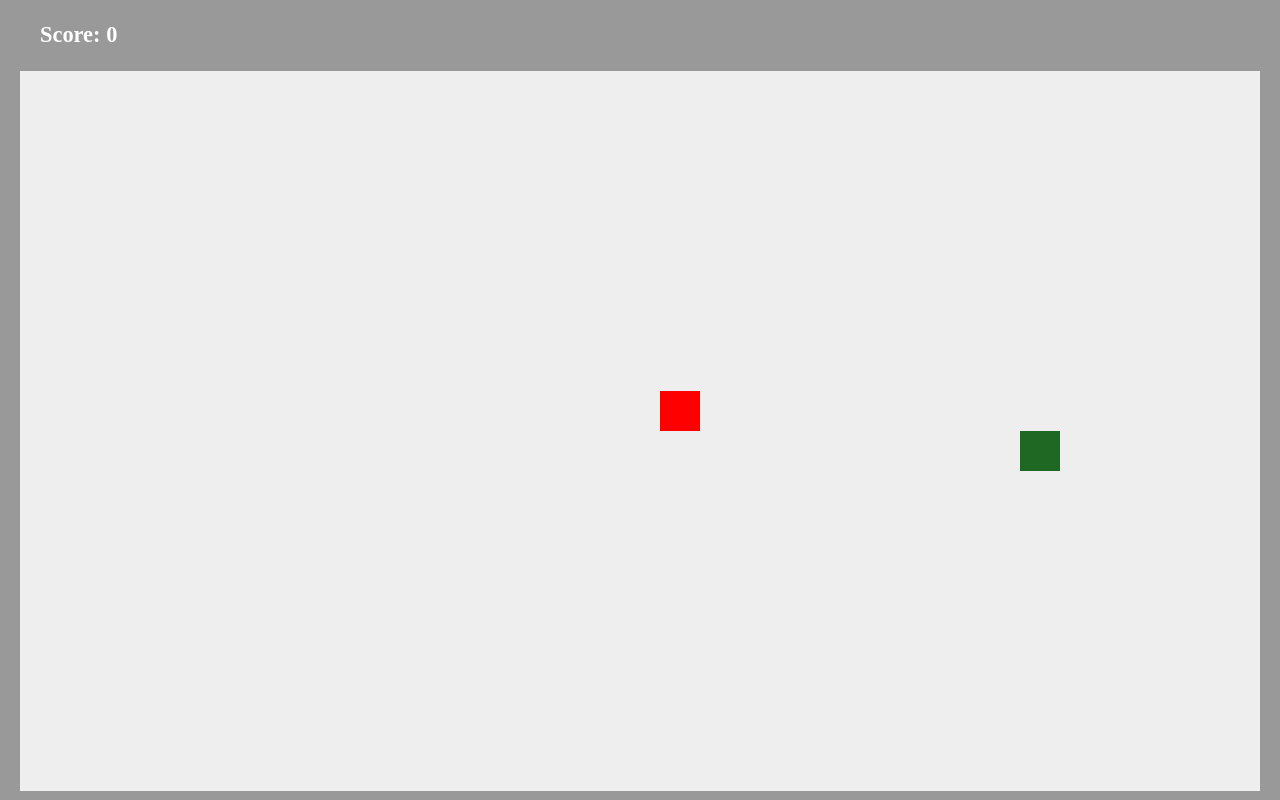
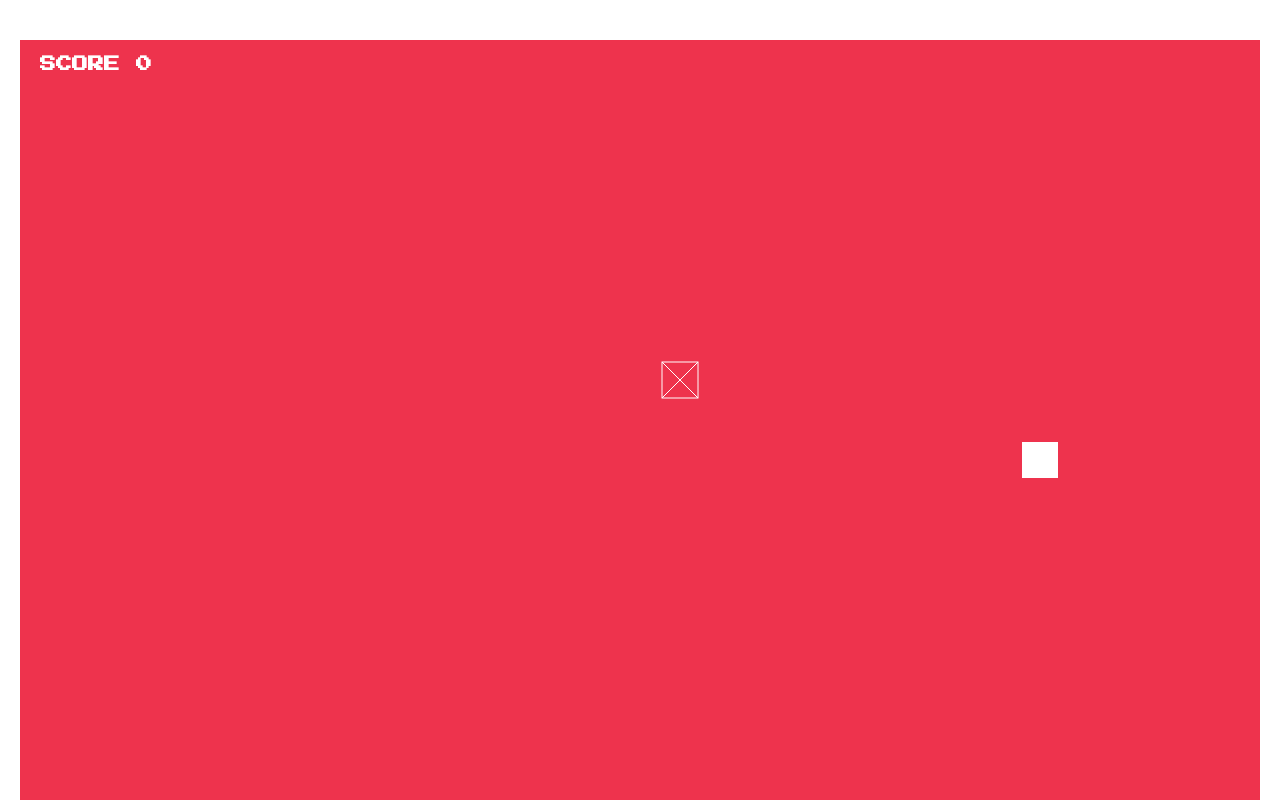
Before and after one commit to kingdido999/snake, a plain HTML site: page index.html in a window 1280 px wide. Drawn offline with Linux system fonts and the light colour scheme.

Commit message:
improve view; update food generation algorithm

```diff
--- a/app.js
+++ b/app.js
@@ -5,9 +5,11 @@ const FPS_MIN = 6;
 const FPS_MAX = 24;
 const CHUNK_WIDTH = 40;
 const CHUNK_HEIGHT = 40;
-const SNAKE_HEAD_COLOR = '#1e6823';
-const SNAKE_BODY_COLOR = '#44a340';
-const FOOD_COLOR = 'red';
+const BACKGROUND_COLOR = '#fff';
+const CANVAS_COLOR = '#ee334d';
+const SNAKE_HEAD_COLOR = '#fff';
+const SNAKE_BODY_COLOR = '#fff';
+const FOOD_COLOR = '#fff';
 const DIR = {
   left: 'Left',
   right: 'Right',
@@ -15,16 +17,12 @@ const DIR = {
   down: 'Down'
 };
 
-var s, f, t;
-var fps = FPS_MIN;
-var isPaused = false;
-var stats = {
-  score: 0
-}
+var t;
 
 // Building block of snake body and food
 var chunk = function(spec) {
   var that = {};
+  var padding = spec.padding || 2;
 
   that.getX = function() { return spec.x; }
   that.getY = function() { return spec.y; }
@@ -34,7 +32,7 @@ var chunk = function(spec) {
   that.setColor = function(color) { spec.color = color; }
   that.draw = function() {
     ctx.fillStyle = spec.color;
-    ctx.fillRect(spec.x, spec.y, spec.width, spec.height);
+    ctx.fillRect(spec.x+padding, spec.y+padding, spec.width-padding*2, spec.height-padding*2);
   };
   that.clear = function() {
     ctx.clearRect(spec.x, spec.y, spec.width, spec.height);
@@ -44,6 +42,19 @@ var chunk = function(spec) {
 
 var food = function(spec) {
   var that = chunk(spec);
+  var padding = spec.padding || 2;
+
+  that.draw = function() {
+    ctx.strokeStyle = spec.color;
+    ctx.strokeRect(spec.x+padding, spec.y+padding, spec.width-padding*2, spec.height-padding*2);
+    ctx.beginPath();
+    ctx.moveTo(spec.x+padding, spec.y+padding);
+    ctx.lineTo(spec.x+spec.width-padding, spec.y+spec.height-padding);
+    ctx.moveTo(spec.x+spec.width-padding, spec.y+padding);
+    ctx.lineTo(spec.x+padding, spec.y+spec.height-padding);
+    ctx.closePath();
+    ctx.stroke();
+  }
   return that;
 }
 
@@ -69,12 +80,48 @@ var snake = function(spec) {
   that.addHead = function(chunk) {
     spec.queue.push(chunk);
   }
+  that.containsChunk = function(chunk) {
+    for (var i = 0; i < spec.queue.length; i++) {
+      if (spec.queue[i].getX() === chunk.getX() && spec.queue[i].getY() === chunk.getY()) return true;
+    }
+
+    return false;
+  }
 
   return that;
 }
 
-function init() {
+var game = function(spec) {
+  var that = {};
+  var isPaused = spec.isPaused || false;
+  var fps = spec.fps || FPS_MIN;
+  var stats = {
+    score: 0
+  }
+  var bgColor = spec.bgColor || BACKGROUND_COLOR;
+  var canvasColor = spec.canvasColor || CANVAS_COLOR;
+  var snakeHeadColor = spec.snakeHeadColor || SNAKE_HEAD_COLOR;
+  var snakeBodyColor = spec.snakeBodyColor || SNAKE_BODY_COLOR;
+  var foodColor = spec.foodColor || FOOD_COLOR;
+  var s, f;
+
+  that.getFPS = function() {
+    return fps;
+  }
+
+  that.getSnake = function() {
+    return s;
+  }
+
+  that.getFood = function() {
+    return f;
+  }
+
+  that.init = function() {
+    canvas.style.backgroundColor = canvasColor;
+    document.body.style.backgroundColor = bgColor;
     ctx.clearRect(0, 0, canvas.width, canvas.height);
+
 
     var headPos = getRandPos(canvas.width, canvas.height, CHUNK_WIDTH, CHUNK_HEIGHT);
     var foodPos = getRandPos(canvas.width, canvas.height, CHUNK_WIDTH, CHUNK_HEIGHT);
@@ -84,11 +131,9 @@ function init() {
       y: headPos.y,
       width: CHUNK_WIDTH,
       height: CHUNK_HEIGHT,
-    color: SNAKE_HEAD_COLOR
+      color: snakeHeadColor
     });
 
-  // Assuming the snake has at least two chunks
-  // at the very beginning
     s = snake({
       speed: CHUNK_WIDTH,
       dir: null,
@@ -100,7 +145,7 @@ function init() {
       y: foodPos.y,
       width: CHUNK_WIDTH,
       height: CHUNK_HEIGHT,
-    color: FOOD_COLOR
+      color: foodColor
     });
 
     // Draw snake and food
@@ -110,10 +155,8 @@ function init() {
     document.getElementById('score').innerHTML = stats.score;
   }
 
-function loop() {
-  t = new Timer(loop, 1000 / fps);
-
-  f.draw();
+  that.loop = function() {
+    t = new Timer(that.loop, 1000 / fps);
 
     // Calculate x and y translation by current speed and direction
     var transX = 0, transY = 0;
@@ -172,7 +215,7 @@ function loop() {
       y: oldHead.getY() + transY,
       width: oldHead.getWidth(),
       height: oldHead.getHeight(),
-    color: SNAKE_HEAD_COLOR
+      color: snakeHeadColor
     });
 
     s.addHead(newHead);
@@ -180,25 +223,12 @@ function loop() {
 
     // Old head now becomes a part of body
     if (s.getLength() > 1) {
-    oldHead.setColor(SNAKE_BODY_COLOR);
+      oldHead.setColor(snakeBodyColor);
       oldHead.draw();
     }
   }
 
-// Generate a new food
-function makeFood() {
-  var pos = getRandPos(canvas.width, canvas.height, CHUNK_WIDTH, CHUNK_HEIGHT);
-
-  return chunk({
-    x: pos.x,
-    y: pos.y,
-    width: CHUNK_WIDTH,
-    height: CHUNK_HEIGHT,
-    color: FOOD_COLOR
-  });
-}
-
-function pause() {
+  that.pause = function() {
     if (isPaused) {
       console.log('Resume');
       isPaused = false;
@@ -210,17 +240,44 @@ function pause() {
     }
   }
 
-function gameover() {
+  that.resizeCanvas = function() {
+    // Only resize canvas before the game start
+    if (!t) {
+      canvas.width = window.innerWidth - (window.innerWidth % CHUNK_WIDTH) - CHUNK_WIDTH;
+      canvas.height = window.innerHeight - (window.innerHeight % CHUNK_HEIGHT) - CHUNK_HEIGHT;
+      that.init();
+    }
+  }
+
+  var makeFood = function() {
+    var pos = getRandPos(canvas.width, canvas.height, CHUNK_WIDTH, CHUNK_HEIGHT);
+    var f = food({
+      x: pos.x,
+      y: pos.y,
+      width: CHUNK_WIDTH,
+      height: CHUNK_HEIGHT,
+      color: foodColor
+    });
+
+    while (s.containsChunk(f)) return makeFood();
+
+    return f;
+  }
+
+  var gameover = function() {
     console.log('Game Over');
     t.stop();
     var restart = window.confirm('Play again?');
     if (restart) {
-    init();
+      that.init();
       t = null;
       fps = FPS_MIN;
     } else {
       window.onkeydown = null;
     }
+  }
+
+  return that;
 }
 
 function getRandPos(width, height, offsetX, offsetY) {
@@ -264,18 +321,17 @@ function Timer(callback, delay) {
   this.resume();
 }
 
-function resizeCanvas() {
-  // Only resize canvas before the game start
-  if (!t) {
-    canvas.width = window.innerWidth - (window.innerWidth % CHUNK_WIDTH) - CHUNK_WIDTH;
-    canvas.height = window.innerHeight - (window.innerHeight % CHUNK_HEIGHT) - CHUNK_HEIGHT*2;
-    init();
-  }
-}
+
+
+var g = game({});
+g.resizeCanvas();
+
+window.addEventListener('resize', g.resizeCanvas, false);
 
 // Key events listener
 window.onkeydown = function(e) {
   var code = e.keyCode ? e.keyCode : e.which;
+  var s = g.getSnake();
   var currentDir = s.getDirection();
 
   switch (code) {
@@ -292,15 +348,11 @@ window.onkeydown = function(e) {
       if (!currentDir || currentDir === DIR.left || currentDir === DIR.right) s.setDirection(DIR.down);
       break;
     case 32: // Space
-      if (t) pause();
+      if (t) g.pause();
     default:
 
   }
 
   // Start the game after arrow key is pressed
-  if (!t && s.getDirection()) t = new Timer(loop, 1000 / fps);
+  if (!t && s.getDirection()) t = new Timer(g.loop, 1000 / g.getFPS());
 }
-
-window.addEventListener('resize', resizeCanvas, false);
-
-resizeCanvas();
--- a/index.html
+++ b/index.html
@@ -2,13 +2,14 @@
 <html>
   <head>
     <meta charset="utf-8">
+    <link href='https://fonts.googleapis.com/css?family=Press+Start+2P' rel='stylesheet' type='text/css'>
     <link rel="stylesheet" href="style.css" media="screen" title="no title" charset="utf-8">
     <title></title>
   </head>
   <body>
     <div id="stats">
       <ul>
-        <li>Score: <span id="score"></span></li>
+        <li>SCORE <span id="score"></span></li>
       </ul>
     </div>
     <canvas id="canvas"></canvas>
--- a/style.css
+++ b/style.css
@@ -3,18 +3,20 @@ html, body {
 }
 
 body {
+  font-family: 'Press Start 2P', cursive;
   background: #999;
 }
 
 #canvas {
-  background: #eee;
+  display: block;
   margin: auto;
-  display: block;
+  margin-top: 40px;
 }
 
 #stats {
+  position: absolute;
   color: white;
-  font-size: 1.4em;
+  font-size: 1em;
   font-weight: bold;
 }
 
```
Lines whose indentation alone changed are shown as unchanged.
